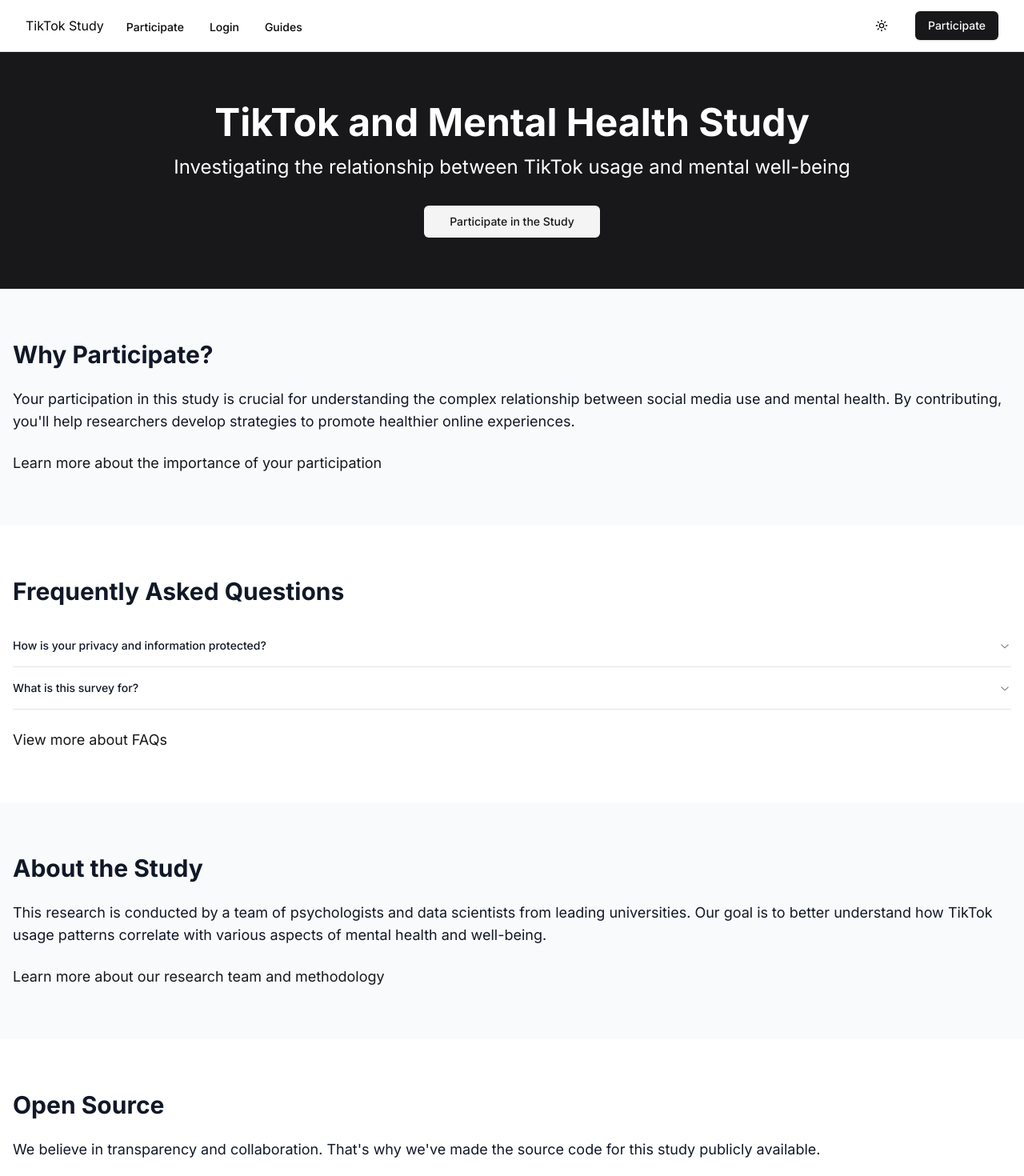
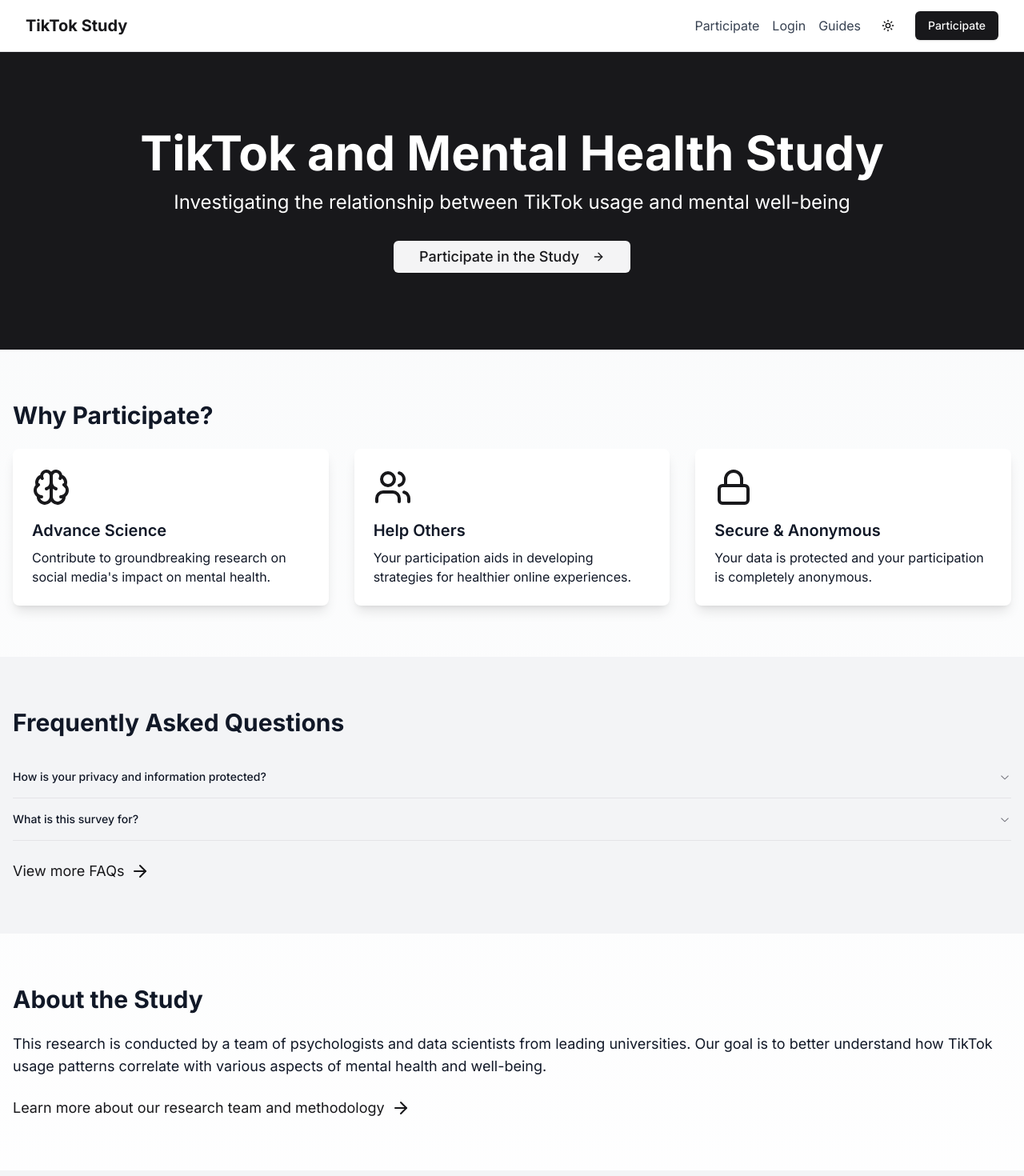
Before and after one commit to danielkorkin/tiktok-depression-survey, a Next.js app: page / in a window 1280 px wide. Shown: the top 1470 px of the page at 80% size. Built offline with nearby package versions, Linux system fonts and the light colour scheme.

Commit message:
better home

```diff
--- a/src/app/page.tsx
+++ b/src/app/page.tsx
@@ -1,3 +1,6 @@
+"use client";
+
+import { useEffect, useRef } from "react";
 import Link from "next/link";
 import { Button } from "@/components/ui/button";
 import {
@@ -6,66 +9,135 @@
 	AccordionItem,
 	AccordionTrigger,
 } from "@/components/ui/accordion";
+import { motion, useInView, useAnimation } from "framer-motion";
+import { ArrowRight, Brain, Lock, Users } from "lucide-react";
+
+const AnimatedSection = ({ children }) => {
+	const ref = useRef(null);
+	const isInView = useInView(ref, { once: true });
+	const mainControls = useAnimation();
+
+	useEffect(() => {
+		if (isInView) {
+			mainControls.start("visible");
+		}
+	}, [isInView, mainControls]); // Added mainControls to dependencies
+
+	return (
+		<motion.div
+			ref={ref}
+			variants={{
+				hidden: { opacity: 0, y: 75 },
+				visible: { opacity: 1, y: 0 },
+			}}
+			initial="hidden"
+			animate={mainControls}
+			transition={{ duration: 0.5, delay: 0.25 }}
+		>
+			{children}
+		</motion.div>
+	);
+};
 
 export default function Home() {
 	return (
-		<div className="min-h-screen bg-gray-50 dark:bg-gray-900 text-gray-900 dark:text-gray-100">
-			<header className="bg-primary text-white py-16">
+		<div className="min-h-screen bg-gradient-to-b from-gray-50 to-white dark:from-gray-900 dark:to-gray-800 text-gray-900 dark:text-gray-100">
+			<header className="bg-primary text-white py-24">
 				<div className="container mx-auto px-4">
-					<h1 className="text-4xl md:text-5xl font-bold mb-4 text-center dark:text-gray-900">
+					<motion.div
+						initial={{ opacity: 0, y: -50 }}
+						animate={{ opacity: 1, y: 0 }}
+						transition={{ duration: 0.8 }}
+					>
+						<h1 className="text-5xl md:text-6xl font-bold mb-4 text-center dark:text-gray-900">
 							TikTok and Mental Health Study
 						</h1>
 						<p className="text-xl md:text-2xl text-center mb-8 dark:text-gray-900">
-						Investigating the relationship between TikTok usage and
-						mental well-being
+							Investigating the relationship between TikTok usage
+							and mental well-being
 						</p>
-					<div className="flex justify-center">
-						<Button asChild size="lg" variant="secondary">
+					</motion.div>
+					<motion.div
+						initial={{ opacity: 0, scale: 0.5 }}
+						animate={{ opacity: 1, scale: 1 }}
+						transition={{ duration: 0.5, delay: 0.5 }}
+						className="flex justify-center"
+					>
+						<Button
+							asChild
+							size="lg"
+							variant="secondary"
+							className="text-lg"
+						>
 							<Link href="/participate">
-								Participate in the Study
+								Participate in the Study{" "}
+								<ArrowRight className="ml-2" />
 							</Link>
 						</Button>
-					</div>
+					</motion.div>
 				</div>
 			</header>
 
-			<main>
-				<section className="py-16">
-					<div className="container mx-auto px-4">
+			<main className="py-16">
+				<AnimatedSection>
+					<section className="container mx-auto px-4 mb-16">
 						<h2 className="text-3xl font-bold mb-6">
 							Why Participate?
 						</h2>
-						<p className="text-lg mb-6">
-							Your participation in this study is crucial for
-							understanding the complex relationship between
-							social media use and mental health. By contributing,
-							you&apos;ll help researchers develop strategies to
-							promote healthier online experiences.
+						<div className="grid md:grid-cols-3 gap-8">
+							<div className="bg-white dark:bg-gray-800 p-6 rounded-lg shadow-lg">
+								<Brain className="w-12 h-12 text-primary mb-4" />
+								<h3 className="text-xl font-semibold mb-2">
+									Advance Science
+								</h3>
+								<p>
+									Contribute to groundbreaking research on
+									social media&apos;s impact on mental health.
 								</p>
-						<Link
-							href="/why"
-							className="text-primary hover:underline text-lg"
-						>
-							Learn more about the importance of your
-							participation
-						</Link>
+							</div>
+							<div className="bg-white dark:bg-gray-800 p-6 rounded-lg shadow-lg">
+								<Users className="w-12 h-12 text-primary mb-4" />
+								<h3 className="text-xl font-semibold mb-2">
+									Help Others
+								</h3>
+								<p>
+									Your participation aids in developing
+									strategies for healthier online experiences.
+								</p>
+							</div>
+							<div className="bg-white dark:bg-gray-800 p-6 rounded-lg shadow-lg">
+								<Lock className="w-12 h-12 text-primary mb-4" />
+								<h3 className="text-xl font-semibold mb-2">
+									Secure & Anonymous
+								</h3>
+								<p>
+									Your data is protected and your
+									participation is completely anonymous.
+								</p>
+							</div>
 						</div>
 					</section>
+				</AnimatedSection>
 
-				<section className="bg-white dark:bg-gray-800 py-16">
+				<AnimatedSection>
+					<section className="bg-gray-100 dark:bg-gray-800 py-16">
 						<div className="container mx-auto px-4">
 							<h2 className="text-3xl font-bold mb-6">
 								Frequently Asked Questions
 							</h2>
-						<Accordion type="multiple" className="mb-6">
+							<Accordion
+								type="single"
+								collapsible
+								className="mb-6"
+							>
 								<AccordionItem value="item-1">
 									<AccordionTrigger>
 										How is your privacy and information
 										protected?
 									</AccordionTrigger>
 									<AccordionContent>
-									Your information is completely anonymous and
-									will not be shared. Learn more at{" "}
+										Your information is completely anonymous
+										and will not be shared. Learn more at{" "}
 										<Link
 											href="/guide/information-privacy"
 											className="text-primary hover:underline"
@@ -79,9 +151,10 @@
 										What is this survey for?
 									</AccordionTrigger>
 									<AccordionContent>
-									This survey is for a Science Fair project
-									and Research Paper about Detecting
-									Depression using Social Media. Learn more at{" "}
+										This survey is for a Science Fair
+										project and Research Paper about
+										Detecting Depression using Social Media.
+										Learn more at{" "}
 										<Link
 											href="/guide/about"
 											className="text-primary hover:underline"
@@ -93,15 +166,16 @@
 							</Accordion>
 							<Link
 								href="/guides"
-							className="text-primary hover:underline text-lg"
+								className="text-primary hover:underline text-lg flex items-center"
 							>
-							View more about FAQs
+								View more FAQs <ArrowRight className="ml-2" />
 							</Link>
 						</div>
 					</section>
+				</AnimatedSection>
 
-				<section className="py-16">
-					<div className="container mx-auto px-4">
+				<AnimatedSection>
+					<section className="container mx-auto px-4 py-16">
 						<h2 className="text-3xl font-bold mb-6">
 							About the Study
 						</h2>
@@ -114,29 +188,35 @@
 						</p>
 						<Link
 							href="/about"
-							className="text-primary hover:underline text-lg"
+							className="text-primary hover:underline text-lg flex items-center"
 						>
-							Learn more about our research team and methodology
+							Learn more about our research team and methodology{" "}
+							<ArrowRight className="ml-2" />
+						</Link>
+					</section>
+				</AnimatedSection>
+
+				<AnimatedSection>
+					<section className="bg-gray-100 dark:bg-gray-800 py-16">
+						<div className="container mx-auto px-4">
+							<h2 className="text-3xl font-bold mb-6">
+								Open Source
+							</h2>
+							<p className="text-lg mb-6">
+								We believe in transparency and collaboration.
+								That&apos;s why we&apos;ve made the source code for this
+								study publicly available.
+							</p>
+							<Link
+								href="https://github.com/danielkorkin/tiktok-depression-survey"
+								className="text-primary hover:underline text-lg flex items-center"
+							>
+								View the source code on GitHub{" "}
+								<ArrowRight className="ml-2" />
 							</Link>
 						</div>
 					</section>
-
-				<section className="bg-white dark:bg-gray-800 py-16">
-					<div className="container mx-auto px-4">
-						<h2 className="text-3xl font-bold mb-6">Open Source</h2>
-						<p className="text-lg mb-6">
-							We believe in transparency and collaboration.
-							That&apos;s why we&apos;ve made the source code for
-							this study publicly available.
-						</p>
-						<Link
-							href="https://github.com/danielkorkin/tiktok-depression-survey"
-							className="text-primary hover:underline text-lg"
-						>
-							View the source code on GitHub
-						</Link>
-					</div>
-				</section>
+				</AnimatedSection>
 			</main>
 		</div>
 	);
--- a/src/components/Footer.tsx
+++ b/src/components/Footer.tsx
@@ -2,7 +2,7 @@
 
 export default function Footer() {
 	return (
-		<footer className="bg-background border-t">
+		<footer className="bg-gray-100 dark:bg-gray-800 border-t">
 			<div className="max-w-7xl mx-auto py-12 px-4 sm:px-6 lg:px-8">
 				<nav
 					className="-mx-5 -my-2 flex flex-wrap justify-center"
--- a/src/components/Navbar.tsx
+++ b/src/components/Navbar.tsx
@@ -1,69 +1,102 @@
 "use client";
 
+import { useState } from "react";
 import Link from "next/link";
 import { useTheme } from "next-themes";
 import { Button } from "@/components/ui/button";
-import { Moon, Sun } from "lucide-react";
+import { Moon, Sun, Menu, X } from "lucide-react";
 
 export default function Navbar() {
 	const { theme, setTheme } = useTheme();
+	const [isMenuOpen, setIsMenuOpen] = useState(false);
 
 	return (
-		<nav className="bg-background border-b">
+		<nav className="bg-white dark:bg-gray-900 border-b sticky top-0 z-50">
 			<div className="max-w-7xl mx-auto px-4 sm:px-6 lg:px-8">
 				<div className="flex justify-between h-16">
-					<div className="flex">
+					<div className="flex items-center">
 						<Link
 							href="/"
-							className="flex-shrink-0 flex items-center"
+							className="flex-shrink-0 flex items-center text-xl font-bold text-primary"
 						>
 							TikTok Study
 						</Link>
-						<div className="hidden sm:ml-6 sm:flex sm:space-x-8">
+					</div>
+					<div className="hidden md:flex items-center space-x-4">
 						<Link
 							href="/participate"
-								className="inline-flex items-center px-1 pt-1 text-sm font-medium"
+							className="text-gray-700 dark:text-gray-300 hover:text-primary dark:hover:text-primary"
 						>
 							Participate
 						</Link>
-						</div>
-						<div className="hidden sm:ml-6 sm:flex sm:space-x-8">
 						<Link
 							href="/login"
-								className="inline-flex items-center px-1 pt-1 text-sm font-medium"
+							className="text-gray-700 dark:text-gray-300 hover:text-primary dark:hover:text-primary"
 						>
 							Login
 						</Link>
-						</div>
-						<div className="hidden sm:ml-6 sm:flex sm:space-x-8">
 						<Link
 							href="/guides"
-								className="inline-flex items-center px-1 pt-1 text-sm font-medium"
+							className="text-gray-700 dark:text-gray-300 hover:text-primary dark:hover:text-primary"
 						>
 							Guides
 						</Link>
-						</div>
-					</div>
-					<div className="flex items-center">
 						<Button
 							variant="ghost"
 							size="icon"
 							aria-label="Toggle theme"
-							className="mr-6"
 							onClick={() =>
 								setTheme(theme === "dark" ? "light" : "dark")
 							}
 						>
-							<Sun className="h-6 w-6 rotate-0 scale-100 transition-all dark:-rotate-90 dark:scale-0" />
-							<Moon className="absolute h-6 w-6 rotate-90 scale-0 transition-all dark:rotate-0 dark:scale-100" />
+							<Sun className="h-5 w-5 rotate-0 scale-100 transition-all dark:-rotate-90 dark:scale-0" />
+							<Moon className="absolute h-5 w-5 rotate-90 scale-0 transition-all dark:rotate-0 dark:scale-100" />
 							<span className="sr-only">Toggle theme</span>
 						</Button>
 						<Button asChild>
 							<Link href="/participate">Participate</Link>
 						</Button>
 					</div>
+					<div className="md:hidden flex items-center">
+						<Button
+							variant="ghost"
+							size="icon"
+							aria-label="Toggle menu"
+							onClick={() => setIsMenuOpen(!isMenuOpen)}
+						>
+							{isMenuOpen ? (
+								<X className="h-6 w-6" />
+							) : (
+								<Menu className="h-6 w-6" />
+							)}
+						</Button>
 					</div>
 				</div>
+			</div>
+			{isMenuOpen && (
+				<div className="md:hidden">
+					<div className="px-2 pt-2 pb-3 space-y-1 sm:px-3">
+						<Link
+							href="/participate"
+							className="block px-3 py-2 text-base font-medium text-gray-700 dark:text-gray-300 hover:text-primary dark:hover:text-primary"
+						>
+							Participate
+						</Link>
+						<Link
+							href="/login"
+							className="block px-3 py-2 text-base font-medium text-gray-700 dark:text-gray-300 hover:text-primary dark:hover:text-primary"
+						>
+							Login
+						</Link>
+						<Link
+							href="/guides"
+							className="block px-3 py-2 text-base font-medium text-gray-700 dark:text-gray-300 hover:text-primary dark:hover:text-primary"
+						>
+							Guides
+						</Link>
+					</div>
+				</div>
+			)}
 		</nav>
 	);
 }
```
Lines whose indentation alone changed are shown as unchanged.
